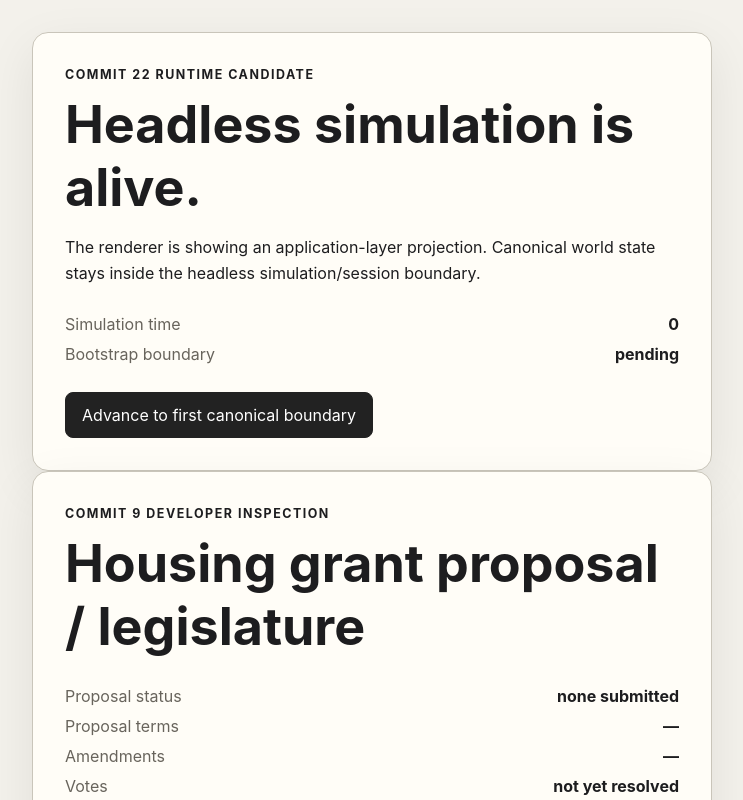
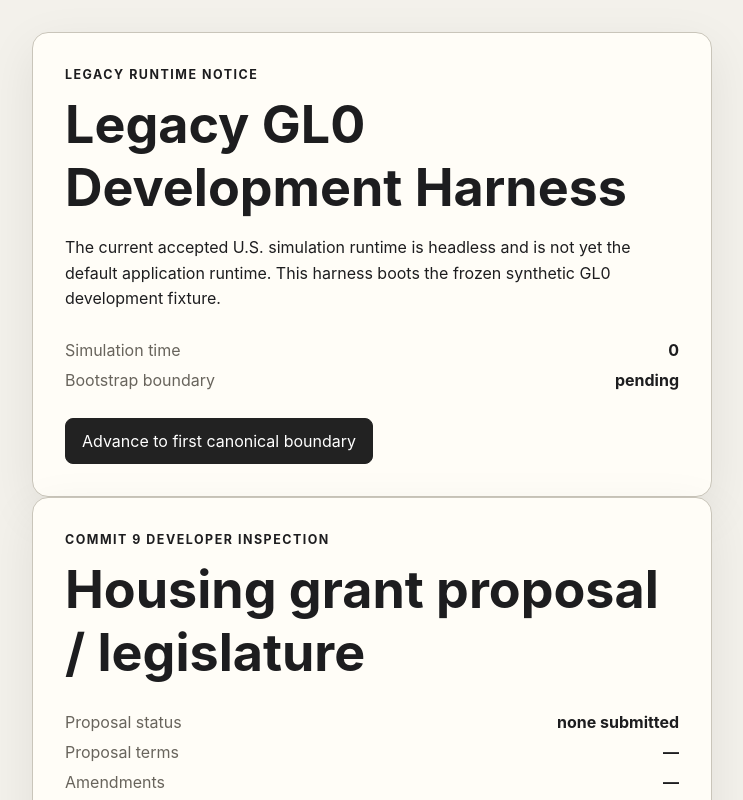
Before and after one commit to brockrichardson1234-max/democracy-game-, a React (Vite) app: page / in a window 1280 px wide. Shown: the top 800 px of the page, without its empty margins (268-1011 px from the left). Built offline with nearby package versions, Linux system fonts and the light colour scheme.

Commit message:
Add pre-I8 repository health guardrails

```diff
--- a/src/ui/App.tsx
+++ b/src/ui/App.tsx
@@ -33,11 +33,12 @@ export const App = () => {
   return (
     <main className="shell">
       <section className="card">
-        <p className="eyebrow">Commit 22 runtime candidate</p>
-        <h1>Headless simulation is alive.</h1>
+        <p className="eyebrow">Legacy runtime notice</p>
+        <h1>Legacy GL0 Development Harness</h1>
         <p>
-          The renderer is showing an application-layer projection. Canonical world
-          state stays inside the headless simulation/session boundary.
+          The current accepted U.S. simulation runtime is headless and is not yet the
+          default application runtime. This harness boots the frozen synthetic GL0
+          development fixture.
         </p>
 
         <dl>
--- a/vite.config.ts
+++ b/vite.config.ts
@@ -1,9 +1,14 @@
 import react from "@vitejs/plugin-react";
-import { defineConfig } from "vite";
+import { defineConfig } from "vitest/config";
 
 export default defineConfig({
   base: "./",
   plugins: [react()],
+  test: {
+    // Integrated persistence, election/succession, and Housing paths legitimately
+    // cross the 5-second unit-test default in CI. Ten seconds preserves hang detection.
+    testTimeout: 10_000,
+  },
   server: {
     host: "127.0.0.1",
     port: 5173,
```
Also changed, not shown: 3 other files (tests, documents, lock files or other folders).
